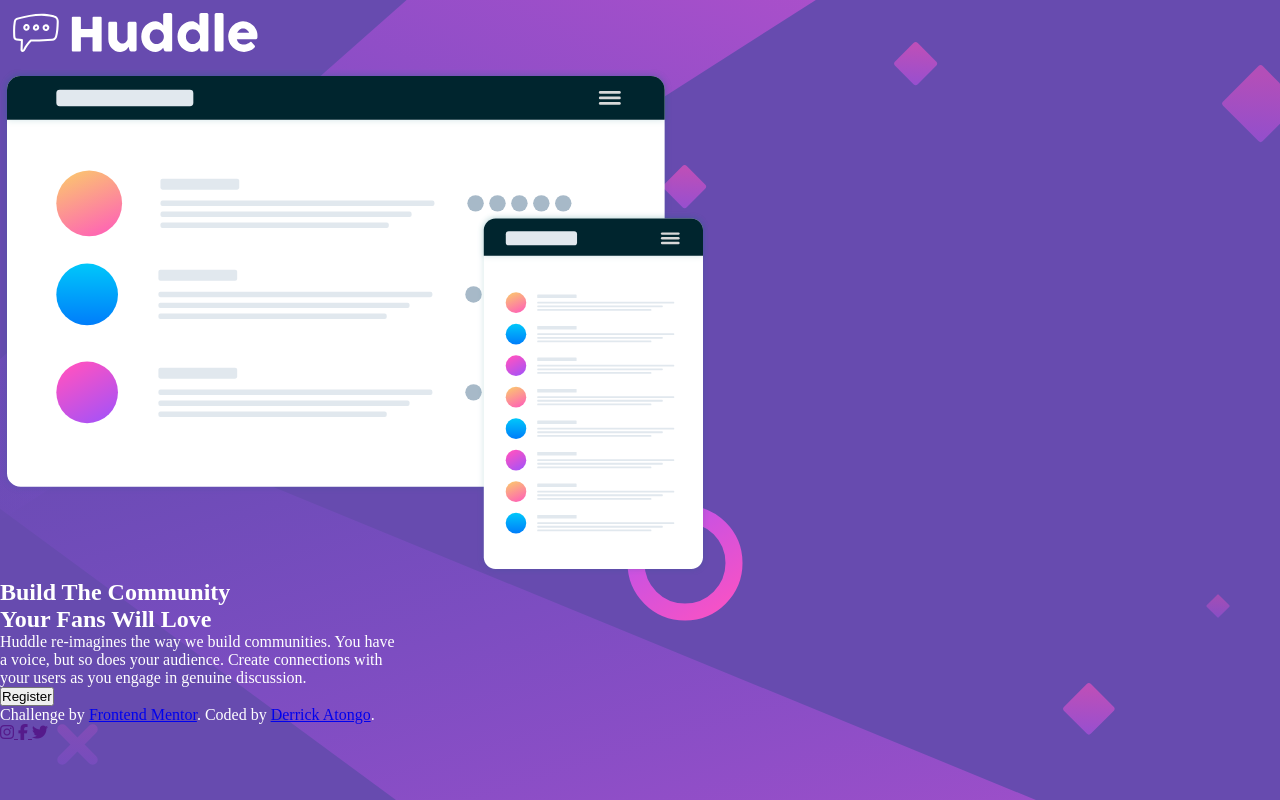
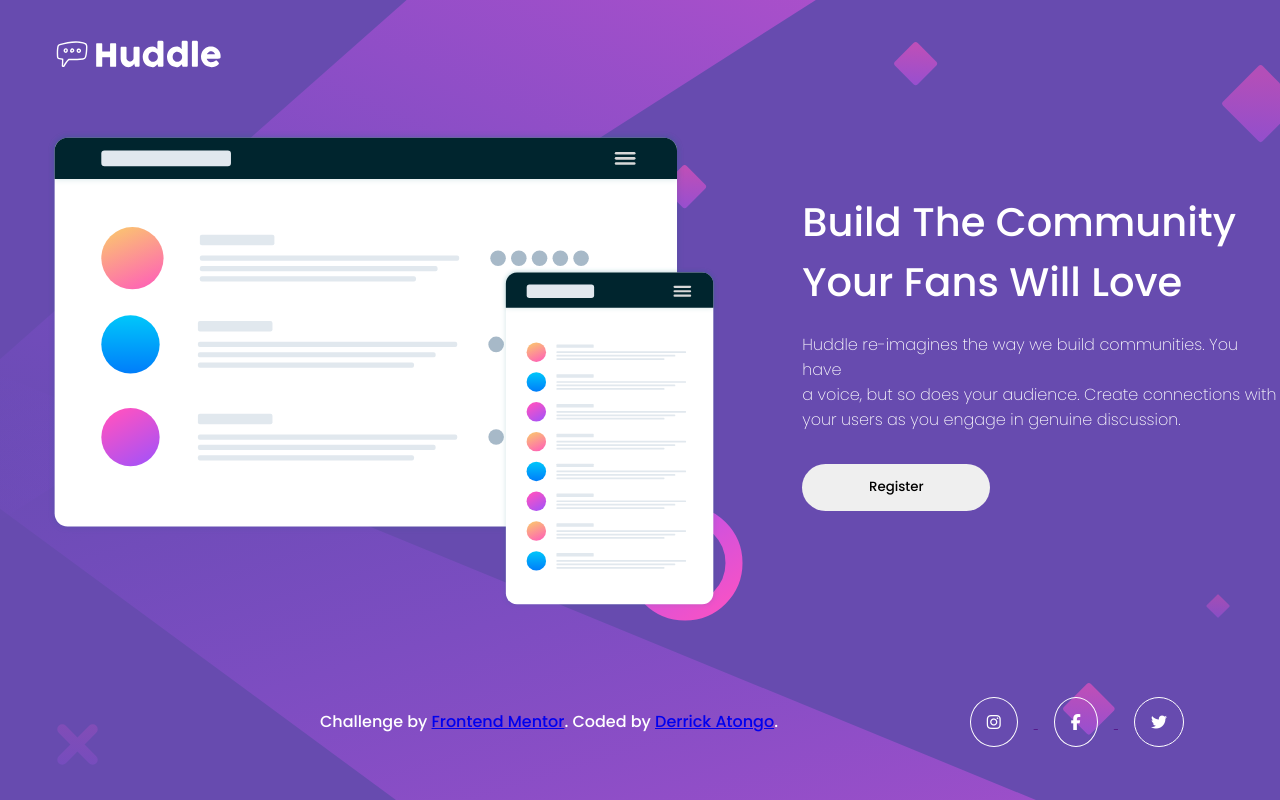
Before and after one commit to Odari-D/Frontend-Mentor-Solution-1, a plain HTML site: page index.html in a window 1280 px wide. Drawn offline with Linux system fonts and the light colour scheme.

Commit message:
Finished Desktop view

```diff
--- a/index.html
+++ b/index.html
@@ -10,16 +10,17 @@
 </head>
 <body>
   <main>
-  <div class="container">
-    <header>
-      <nav class="navigation"  >
+    <div class="flex">
+      <div class="content-left">
+        <!-- Company logo  -->
+              <nav class="logo"  >
                 <img src="images/logo.svg" alt="site logo">
               </nav>
-    </header>
-      <!-- landing image -->
               <figure class="illustration">
                 <img src="images/illustration-mockups.svg" alt="">
               </figure>
+            </div>
+         <div class="content-right">
               <!-- site description -->
               <section>
                 <h1>
@@ -32,8 +33,9 @@
                </p>
                <button>Register</button>
             </section>
-    </main>
-
+         </div>
+    </div>
+     <!-- The attribution  -->
       <footer class="links">
         <p class="attribution">
           Challenge by <a href="https://www.frontendmentor.io?ref=challenge" target="_blank">Frontend Mentor</a>.
@@ -52,8 +54,6 @@
       </a>
     </div>
       </footer>
-
-  </div>
-
+</main>
 </body>
 </html>
--- a/style.css
+++ b/style.css
@@ -1,10 +1,13 @@
-@import url('https://fonts.googleapis.com/css2?family=Open+Sans&family=Poppins&display=swap');
+@import url('https://fonts.googleapis.com/css2?family=Fraunces:wght@700;900&family=Poppins:wght@200;500&display=swap');
 *{
     box-sizing: border-box;
     margin: 0;
     padding: 0;
+    font-family: 'Fraunces', serif;
+font-family: 'Poppins', sans-serif;
 
 }
+/* The background image and the background color   */
 body{
     background: url(./images/bg-desktop.svg);
     background-position: center;
@@ -14,3 +17,66 @@ body{
     background-color:hsl(257, 40%, 49%) ;
     color: #fff;
 }
+/* Site logo   */
+.logo img{
+    width: 25%;
+    margin-bottom: 3em;
+}
+.illustration img{
+    width: 95%;
+}
+/* The flx container  */
+.flex{
+    display: flex;
+    flex-direction: row;
+    margin-bottom: 2em;
+}
+/* The left container  */
+.content-left{
+    padding: 2em 3em;
+}
+/* The content on the right  */
+.content-right{
+    padding-top: 12em;
+}
+/* The heading  */
+h1{
+    font-weight: 500;
+    font-size: 2.5em;
+    margin-bottom: 0.5em;
+}
+section p{
+    font-weight: 200;
+    margin-bottom:2em;
+}
+button{
+    border: none;
+    padding:1em 5em;
+    border-radius: 3em ;
+    font-weight: 500;
+}
+button:hover{
+  background-color:   hsl(300, 69%, 71%);
+  color: #fff;
+
+}
+/* The footer  */
+footer{
+    display: flex;
+    flex-direction: row;
+    justify-content: space-between;
+    align-items: center;
+}
+footer p{
+    margin-left: 20em;
+}
+.socials{
+    margin-right: 5em;
+}
+.socials i{
+    border: 1px solid #fff;
+    border-radius: 50%;
+padding:1em;
+color:#fff;
+margin: 1em;
+}
```
Lines whose indentation alone changed are shown as unchanged.
